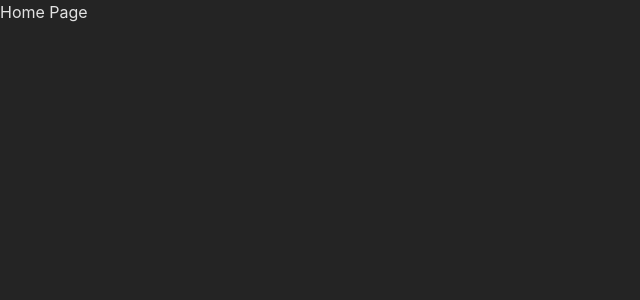
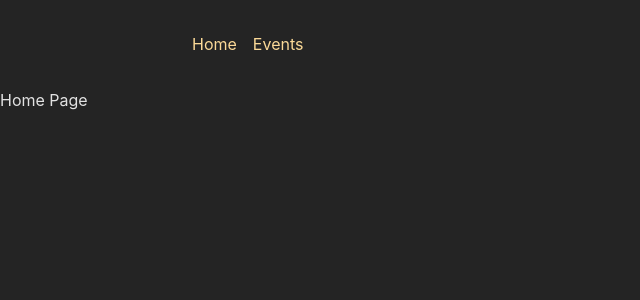
Before and after one commit to MezoAli/react-router-dom-v6, a React (Create React App) app in the folder frontend/: page / in a window 1280 px wide. Shown: the top 300 px of the page, without its empty margins (0-640 px from the left). Built offline with nearby package versions, Linux system fonts and the light colour scheme.

Commit message:
adding root layout with navigation that wraps all pages

```diff
--- /dev/null
+++ b/frontend/src/pages/RootLayout.jsx
@@ -0,0 +1,15 @@
+import { Outlet } from "react-router-dom";
+import MainNavigation from "../components/MainNavigation";
+
+const RootLayout = () => {
+  return (
+    <>
+      <MainNavigation />
+      <main>
+        <Outlet />
+      </main>
+    </>
+  );
+};
+
+export default RootLayout;
```
Also changed, not shown: frontend/src/App.js (+7 -0 lines).
